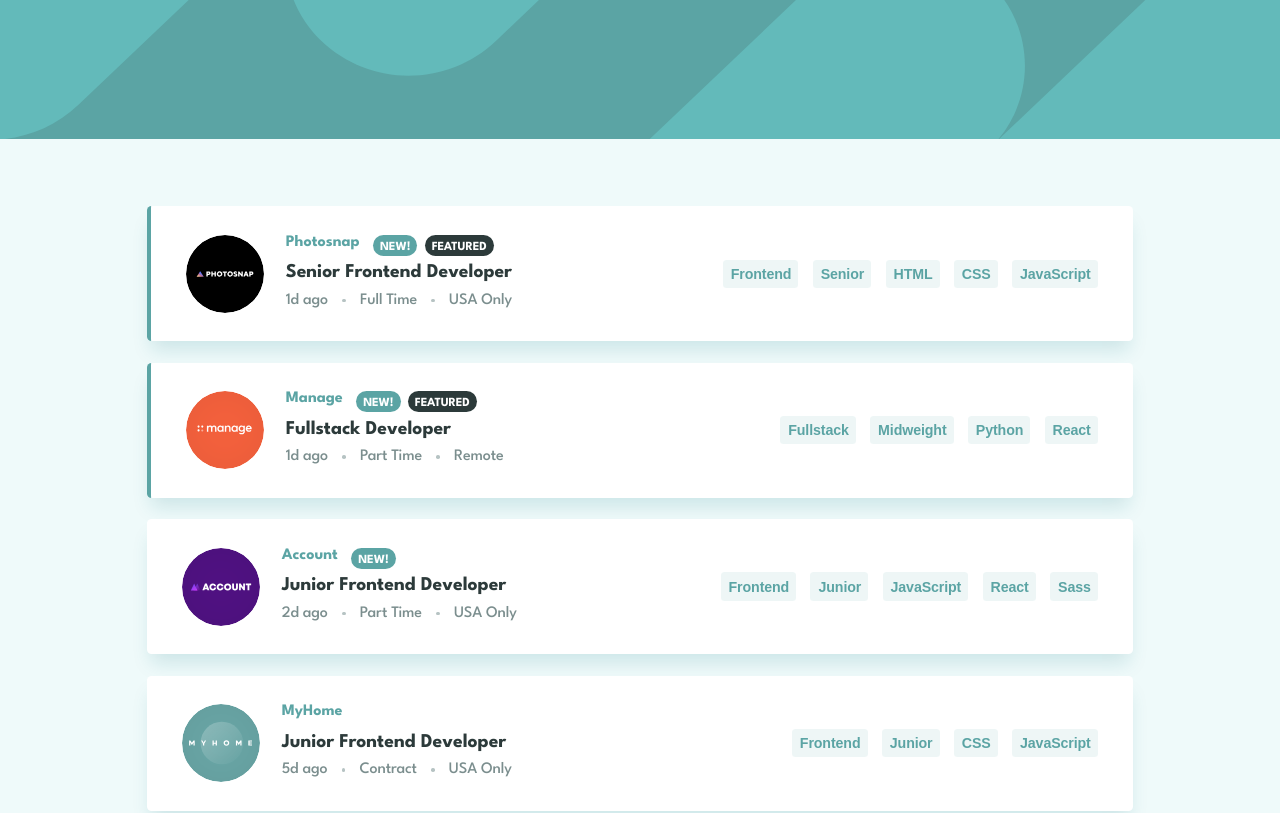
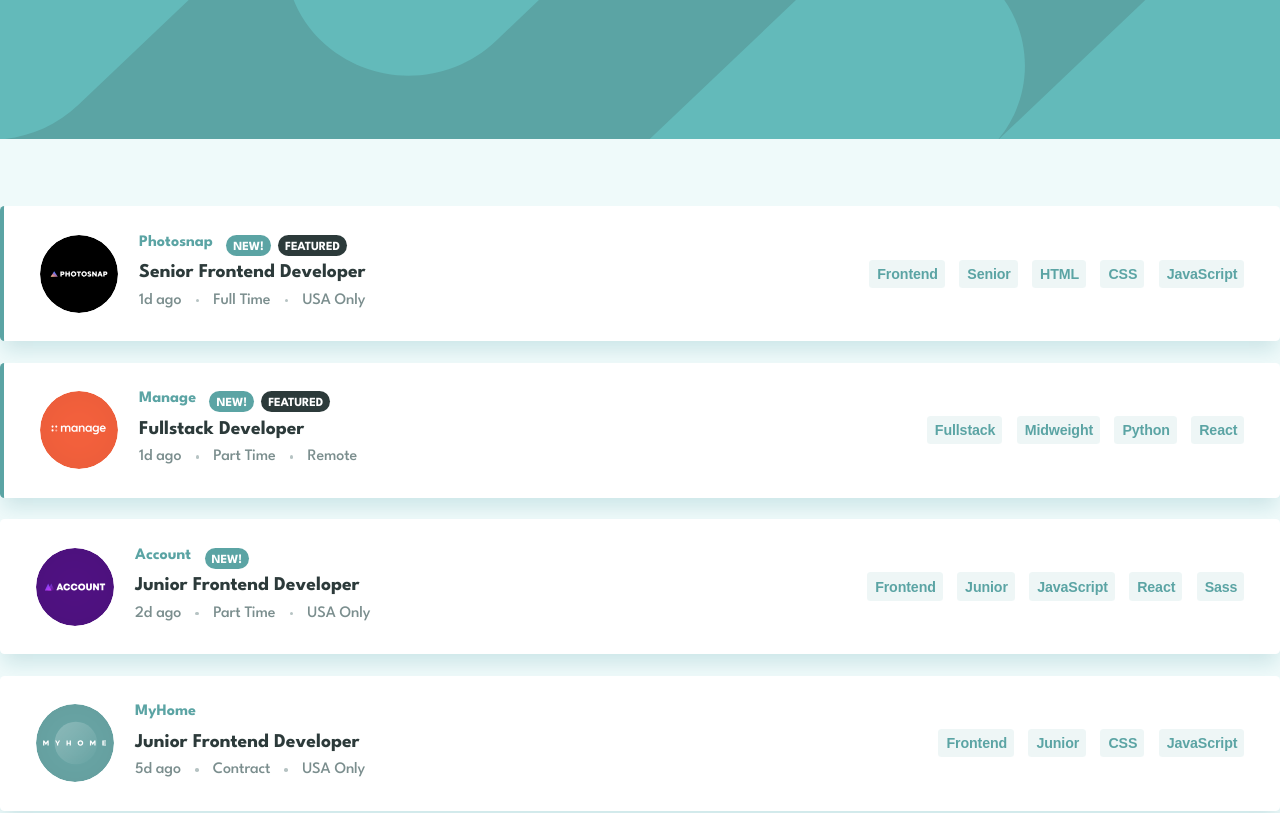
Before and after one commit to CodeVee/static-job-listings, an Angular app: page / in a window 1280 px wide. Shown: the top 813 px of the page. Built offline with nearby package versions, Linux system fonts and the light colour scheme.

Commit message:
seperated scss files

```diff
--- a/src/scss/_base.scss
+++ b/src/scss/_base.scss
@@ -1,51 +1,7 @@
+@import 'colors';
+@import 'mixins';
+
 @import url('https://fonts.googleapis.com/css2?family=League+Spartan:wght@500;700&display=swap');
-
-$white: hsl(0, 0%, 100%);
-$desaturated-dark-cyan: hsl(180, 29%, 50%);
-$light-grayish-cyan: hsl(180, 52%, 96%);
-$lighter-grayish-cyan: hsl(180, 31%, 95%);
-$dark-grayish-cyan: hsl(180, 8%, 52%);
-$darker-grayish-cyan: hsla(180, 10%, 74%, 1);
-$very-dark-grayish-cyan: hsl(180, 14%, 20%);
-$shadow: hsla(189, 82%, 28%, 0.15);
-
-
-$font-league-spartan: 'League Spartan', sans-serif;
-$fw-300: 300;
-$fw-400: 400;
-$fw-500: 500;
-$fw-700: 700;
-
-$fs-8s: 8.89px;
-$fs-10: 10px;
-$fs-10s: 10.57px;
-$fs-11s: 11.04px;
-
-$mobile: 400px;
-$mobile-wide: 430px;
-$tablet: 800px;
-$tablet-wide: 830px;
-$desktop: 1280px;
-$max-width: 1440px;
-
-
-@mixin mobile {
-  @media (max-width: #{$mobile}) {
-    @content;
-  }
-}
-
-@mixin mobile-wide {
-  @media (max-width: #{$mobile-wide}) {
-    @content;
-  }
-}
-
-@mixin desktop {
-  @media (max-width: #{$desktop}) {
-    @content;
-  }
-}
 
 * {
   margin: 0;
@@ -58,14 +14,26 @@
   font-size: $fs-10;
 }
 
-.container {
-  width: 111rem;
-  margin: 0 auto;
+.mask {
+  position: absolute;
+  width: 100%;
+  height: 100%;
+  top: 0;
+  left: 0;
+  background:  $desaturated-dark-cyan;
+  opacity: .1;
+}
 
-  @include mobile-wide {
-    width: 32.7rem;
-  }
+.inner-text {
+  color:  $desaturated-dark-cyan;
+  font-size: 1.6rem;
+  line-height: 2.4rem;
+  letter-spacing:  -0.123077px;
+  font-weight: $fw-700;
+  position: relative;
 }
+
+
 
 @include desktop {
   body, html {
--- /dev/null
+++ b/src/scss/_colors.scss
@@ -0,0 +1,8 @@
+$white: hsl(0, 0%, 100%);
+$desaturated-dark-cyan: hsl(180, 29%, 50%);
+$light-grayish-cyan: hsl(180, 52%, 96%);
+$lighter-grayish-cyan: hsl(180, 31%, 95%);
+$dark-grayish-cyan: hsl(180, 8%, 52%);
+$darker-grayish-cyan: hsla(180, 10%, 74%, 1);
+$very-dark-grayish-cyan: hsl(180, 14%, 20%);
+$shadow: hsla(189, 82%, 28%, 0.15);
--- /dev/null
+++ b/src/scss/_mixins.scss
@@ -0,0 +1,19 @@
+@import 'variables';
+
+@mixin mobile {
+  @media (max-width: #{$mobile}) {
+    @content;
+  }
+}
+
+@mixin mobile-wide {
+  @media (max-width: #{$mobile-wide}) {
+    @content;
+  }
+}
+
+@mixin desktop {
+  @media (max-width: #{$desktop}) {
+    @content;
+  }
+}
--- /dev/null
+++ b/src/scss/_variables.scss
@@ -0,0 +1,17 @@
+$font-league-spartan: 'League Spartan', sans-serif;
+$fw-300: 300;
+$fw-400: 400;
+$fw-500: 500;
+$fw-700: 700;
+
+$fs-8s: 8.89px;
+$fs-10: 10px;
+$fs-10s: 10.57px;
+$fs-11s: 11.04px;
+
+$mobile: 400px;
+$mobile-wide: 430px;
+$tablet: 800px;
+$tablet-wide: 830px;
+$desktop: 1280px;
+$max-width: 1440px;
```
